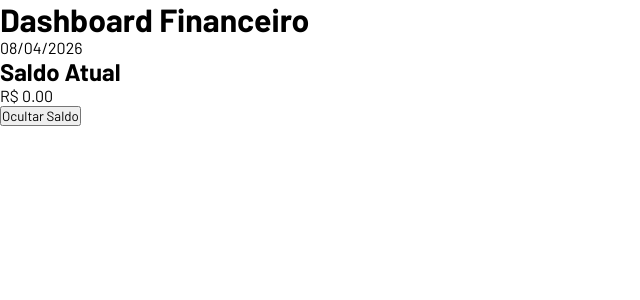
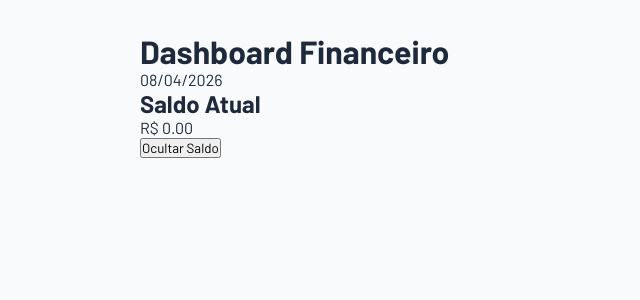
Before and after one commit to mathiasmiguel/Financeiro, a React (Vite) app: page / in a window 1280 px wide. Shown: the top 300 px of the page, without its empty margins (0-640 px from the left). Built offline with nearby package versions, Linux system fonts and the light colour scheme.

Commit message:
atualização do layout do display triplo, adição de cards para receitas e despesas, e ajustes no CSS para melhor visualização.

```diff
--- /dev/null
+++ b/src/components/displayTriplo.css
@@ -0,0 +1,54 @@
+.display-triplo {
+    display: grid;
+    grid-template-columns: repeat(auto-fit, minmax(280px, 1fr));
+    gap: 1.5rem;
+}
+.display-saldo {
+    background: var(--bg-card);
+    padding: 1.5rem;
+    border-radius: var(--radius);
+    box-shadow: var(--shadow);
+    border-left: 6px solid var(--primary);
+}
+
+.display-saldo h2 {
+    font-size: 0.9rem;
+    text-transform: uppercase;
+    color: var(--text-muted);
+    margin-bottom: 0.5rem;
+}
+
+.display-saldo p {
+    font-size: 2rem;
+    font-weight: 700;
+    margin-bottom: 1rem;
+}
+
+.display-saldo button {
+    background: #f1f5f9;
+    border: none;
+    padding: 0.5rem 1rem;
+    border-radius: 6px;
+    cursor: pointer;
+    font-size: 0.8rem;
+    transition: 0.2s;
+}
+
+.display-saldo button:hover {
+    background: #e2e8f0;
+}
+.display-income {
+    background: var(--bg-card);
+    padding: 1.5rem;
+    border-radius: var(--radius);
+    box-shadow: var(--shadow);
+    border-left: 6px solid var(--income);
+}
+
+.display-expense {
+    background: var(--bg-card);
+    padding: 1.5rem;
+    border-radius: var(--radius);
+    box-shadow: var(--shadow);
+    border-left: 6px solid var(--expense);
+}
--- /dev/null
+++ b/src/components/header.css
@@ -0,0 +1,18 @@
+#header {
+    display: flex;
+    justify-content: space-between;
+    align-items: baseline;
+    margin-bottom: 2rem;
+    border-bottom: 2px solid #e2e8f0;
+    padding-bottom: 1rem;
+}
+
+#header h1 {
+    font-size: 1.8rem;
+    color: var(--primary);
+}
+
+#header p {
+    color: var(--text-muted);
+    font-weight: 500;
+}
--- a/src/pages/home/home.css
+++ b/src/pages/home/home.css
@@ -1,4 +1,16 @@
-@import url('https://fonts.googleapis.com/css2?family=Barlow:ital,wght@0,100;0,200;0,300;0,400;0,500;0,600;0,700;0,800;0,900;1,100;1,200;1,300;1,400;1,500;1,600;1,700;1,800;1,900&display=swap');
+@import url('https://fonts.googleapis.com/css2?family=Barlow:wght@300;400;600;700&display=swap');
+
+:root {
+    --primary: #2563eb;
+    --bg-body: #f8fafc;
+    --bg-card: #ffffff;
+    --text-main: #1e293b;
+    --text-muted: #64748b;
+    --income: #22c55e;
+    --expense: #ef4444;
+    --shadow: 0 4px 6px -1px rgb(0 0 0 / 0.1);
+    --radius: 12px;
+}
 
 * {
     margin: 0;
@@ -8,10 +20,12 @@
 }
 
 body {
-    min-height: 100vh;
-    min-width: 100vw;
+    background-color: var(--bg-body);
+    color: var(--text-main);
+    padding: 2rem;
 }
 
-h1 {
-    font-weight: 700;
+header {
+    max-width: 1000px;
+    margin: 0 auto;
 }
```
